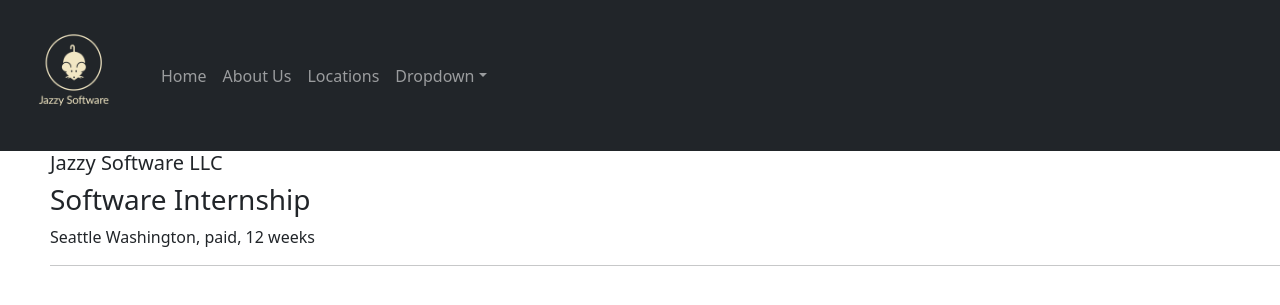
After one commit to Jazmin915/application, a PHP site: page /views/header.html in a window 1280 px wide. The commit adds this page. Shown: the top 305 px of the page. Run offline with PHP 8.4, Linux system fonts and the light colour scheme.

Commit message:
Created a personal info page and defined a route for it and added the same header to all my pages

```diff
--- /dev/null
+++ b/views/header.html
@@ -0,0 +1,57 @@
+<!-- header.html -->
+
+<!doctype html>
+<html lang="en">
+<head>
+  <!-- Required meta tags -->
+  <meta charset="utf-8">
+  <meta name="viewport" content="width=device-width, initial-scale=1">
+
+  <!-- Bootstrap CSS -->
+  <link href="https://cdn.jsdelivr.net/npm/bootstrap@5.1.3/dist/css/bootstrap.min.css" rel="stylesheet" integrity="sha384-1BmE4kWBq78iYhFldvKuhfTAU6auU8tT94WrHftjDbrCEXSU1oBoqyl2QvZ6jIW3" crossorigin="anonymous">
+
+  <!-- Diner CSS, we want ours after so it can override bootstrap -->
+  <link rel="stylesheet" href="styles/styles.css">
+  <title>My Application</title>
+
+  <!-- Navigation Bar from W3Schools https://www.w3schools.com/bootstrap5/tryit.asp?filename=trybs_navbar_dropdown&stacked=h-->
+  <nav class="navbar navbar-expand-sm bg-dark navbar-dark">
+    <div class="container-fluid">
+      <a class="navbar-brand" href="#">
+        <img src="images/app-logo.png" alt="Jazzy Logo" style="width:125px;">
+      </a>
+      <button class="navbar-toggler" type="button" data-bs-toggle="collapse" data-bs-target="#collapsibleNavbar">
+        <span class="navbar-toggler-icon"></span>
+      </button>
+      <div class="collapse navbar-collapse" id="collapsibleNavbar">
+        <ul class="navbar-nav">
+          <li class="nav-item">
+            <a class="nav-link" href="#">Home</a>
+          </li>
+          <li class="nav-item">
+            <a class="nav-link" href="#">About Us</a>
+          </li>
+          <li class="nav-item">
+            <a class="nav-link" href="#">Locations</a>
+          </li>
+          <li class="nav-item dropdown">
+            <a class="nav-link dropdown-toggle" href="#" role="button" data-bs-toggle="dropdown">Dropdown</a>
+            <ul class="dropdown-menu">
+              <li><a class="dropdown-item" href="#">Link</a></li>
+              <li><a class="dropdown-item" href="#">Another link</a></li>
+              <li><a class="dropdown-item" href="#">A third link</a></li>
+            </ul>
+          </li>
+        </ul>
+      </div>
+    </div>
+  </nav> <!-- End Navbar -->
+
+  <div class="col-12 content">
+    <h5>Jazzy Software LLC</h5>
+    <h3>Software Internship</h3>
+    <span>Seattle Washington, paid, 12 weeks</span>
+    <hr class="mx-auto">
+  </div>
+
+</head>
```
Also changed, not shown: index.php (+10 -0 lines), views/home.html (+3 -47 lines), views/personal.html (added, +29 -0 lines), .htaccess (added).
